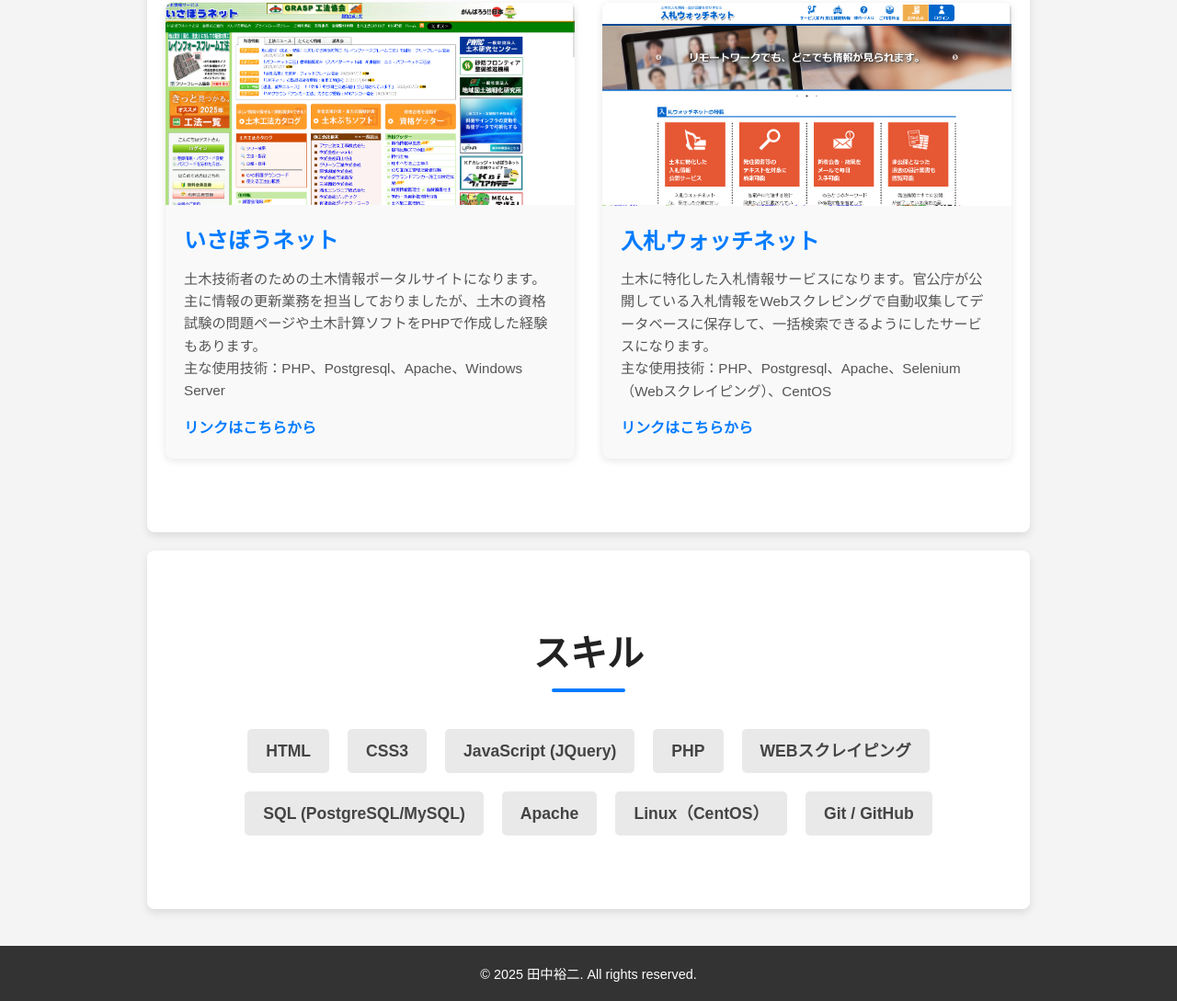
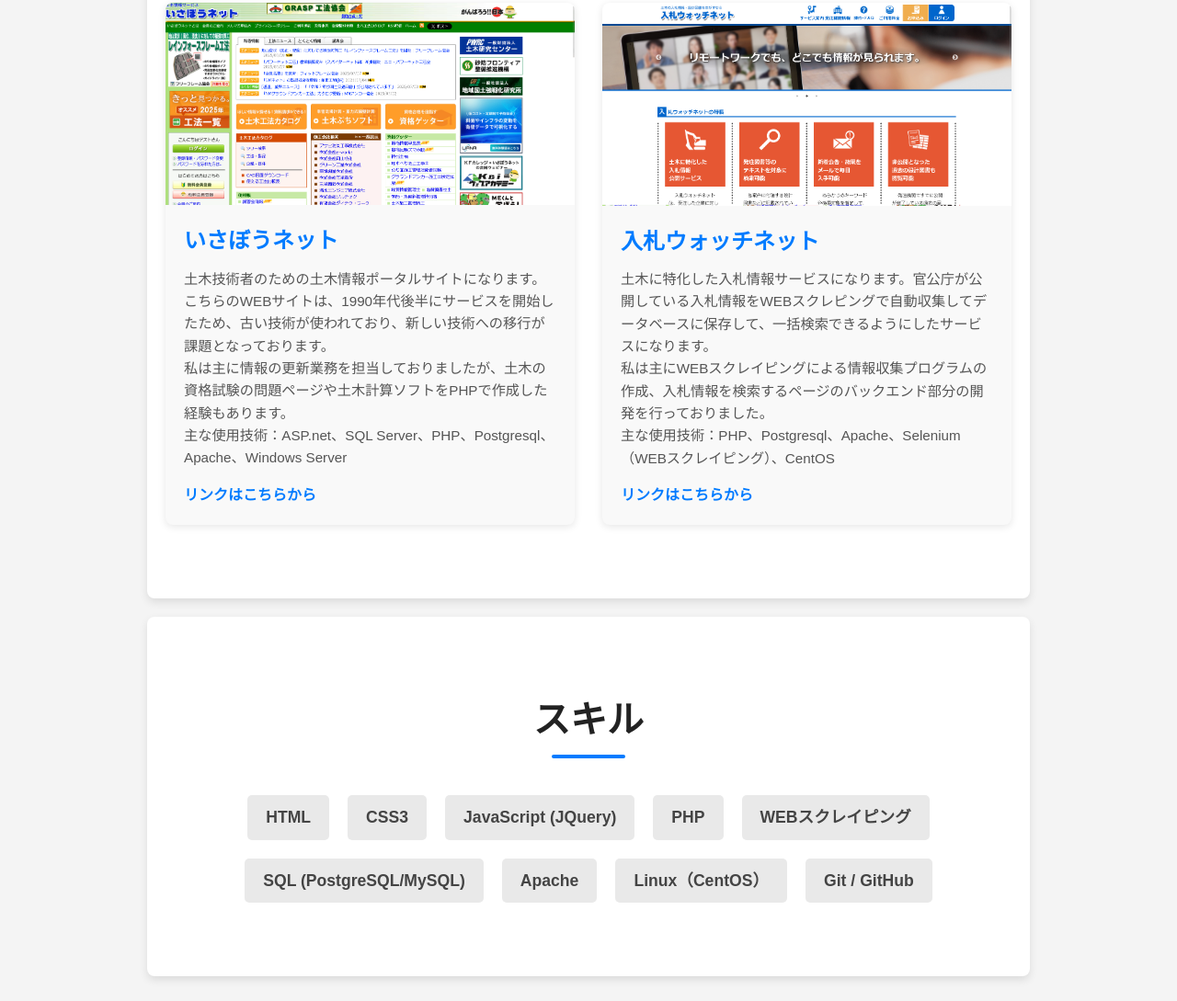
Before and after one commit to sunfperi/portfolio, a plain HTML site: page index.html in a window 1280 px wide. Shown: the part 1574-2663 px from the top of the page at 92% size. Drawn offline with nearby package versions, Linux system fonts and the light colour scheme.

Commit message:
Add files via upload

```diff
--- a/index.html
+++ b/index.html
@@ -48,8 +48,9 @@
                 <img src="img/isabou.png" alt="いさぼうネット">
                 <div class="project-info">
                     <h3>いさぼうネット</h3>
-                    <p>土木技術者のための土木情報ポータルサイトになります。主に情報の更新業務を担当しておりましたが、土木の資格試験の問題ページや土木計算ソフトをPHPで作成した経験もあります。
-                    <br>主な使用技術：PHP、Postgresql、Apache、Windows Server</p>
+                    <p>土木技術者のための土木情報ポータルサイトになります。こちらのWEBサイトは、1990年代後半にサービスを開始したため、古い技術が使われており、新しい技術への移行が課題となっております。
+                    <br>私は主に情報の更新業務を担当しておりましたが、土木の資格試験の問題ページや土木計算ソフトをPHPで作成した経験もあります。
+                    <br>主な使用技術：ASP.net、SQL Server、PHP、Postgresql、Apache、Windows Server</p>
                     <a href="https://isabou.net/" target="_blank">リンクはこちらから</a>
                 </div>
             </div>
@@ -57,8 +58,9 @@
                 <img src="img/nyusatsu.png" alt="入札ウォッチネット">
                 <div class="project-info">
                     <h3>入札ウォッチネット</h3>
-                    <p>土木に特化した入札情報サービスになります。官公庁が公開している入札情報をWebスクレピングで自動収集してデータベースに保存して、一括検索できるようにしたサービスになります。
-                    <br>主な使用技術：PHP、Postgresql、Apache、Selenium（Webスクレイピング）、CentOS</p>
+                    <p>土木に特化した入札情報サービスになります。官公庁が公開している入札情報をWEBスクレピングで自動収集してデータベースに保存して、一括検索できるようにしたサービスになります。
+                    <br>私は主にWEBスクレイピングによる情報収集プログラムの作成、入札情報を検索するページのバックエンド部分の開発を行っておりました。
+                    <br>主な使用技術：PHP、Postgresql、Apache、Selenium（WEBスクレイピング）、CentOS</p>
                     <a href="https://nyusatsu.isabou.net/nyusatsu/" target="_blank">リンクはこちらから</a>
                 </div>
             </div>
```
